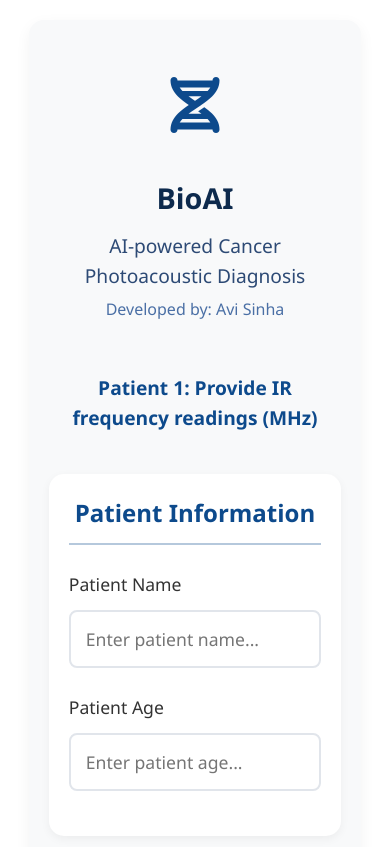
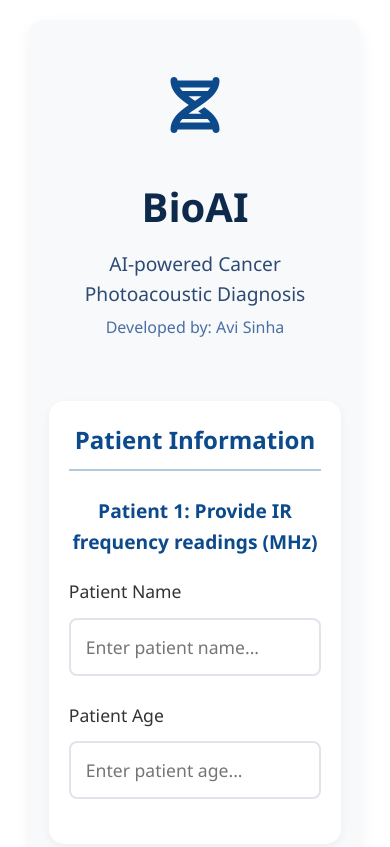
Before and after one commit to avisinha1711-bi/PragnaAI-Model, a plain HTML site: page index.html in a window 390 px wide. Shown: the top 847 px of the page. Drawn offline with Linux system fonts and the light colour scheme; no server answers.

Commit message:
Update index.html

```diff
--- a/index.html
+++ b/index.html
@@ -56,7 +56,7 @@
         }
 
         .logo-text {
-            font-size: 2.2rem;
+            font-size: 3rem; /* Increased from 2.2rem */
             font-weight: 700;
             color: #0d2a4d; /* Darker blue */
         }
@@ -312,7 +312,7 @@
             }
 
             .logo-text {
-                font-size: 1.8rem;
+                font-size: 2.5rem; /* Adjusted for mobile */
             }
 
             .section {
@@ -353,12 +353,12 @@
             <i class="fas fa-sync fa-spin"></i> Checking backend connection...
         </div>
 
-        <div class="patient-counter" id="patient-counter">
-            Patient 1: Provide IR frequency readings (MHz)
-        </div>
-
         <div class="section">
             <h2 class="section-title">Patient Information</h2>
+
+            <div class="patient-counter" id="patient-counter">
+                Patient 1: Provide IR frequency readings (MHz)
+            </div>
 
             <div class="input-group">
                 <label for="patient-name">Patient Name</label>
```
